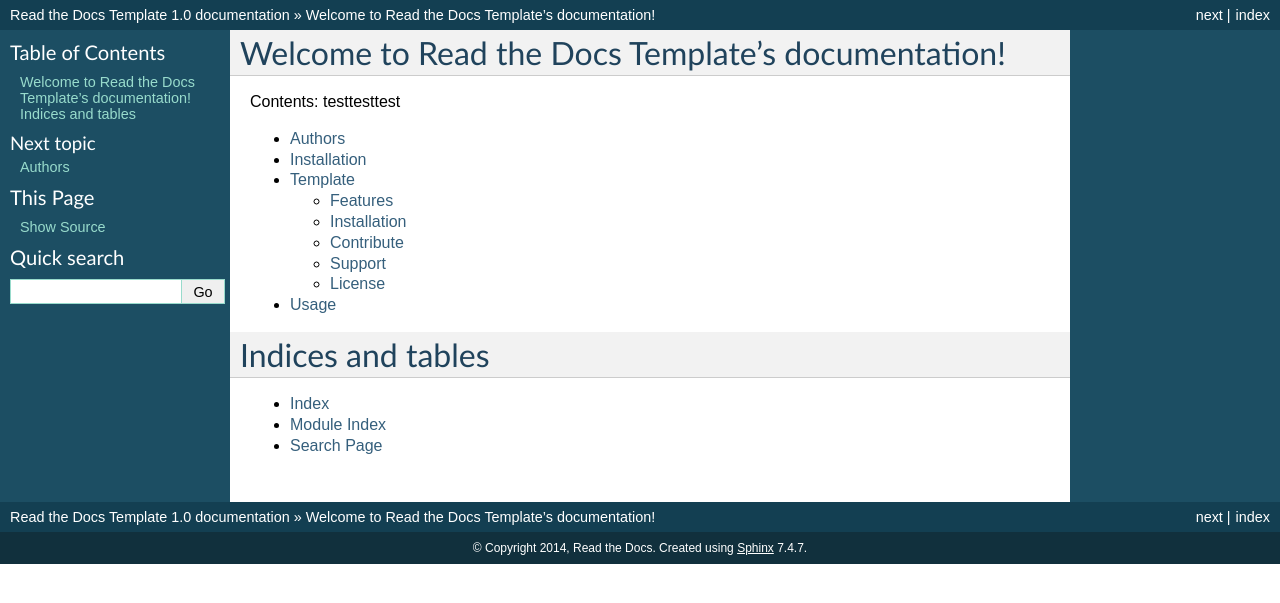
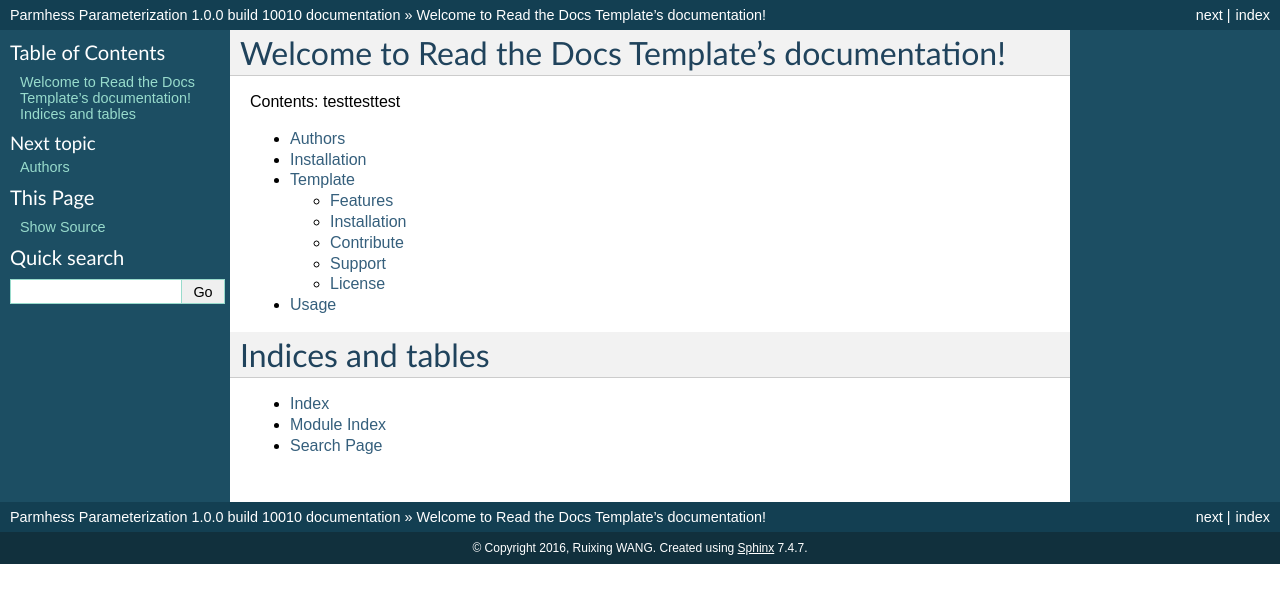
Before and after one commit to ruixingw/parmhess, a Sphinx documentation site: the page built from docs/index.rst, in a window 1280 px wide. Shown: the top 603 px of the page. Built offline with Sphinx 7.4.7, drawn with Linux system fonts in a browser that asks for light colours.

```diff
--- a/docs/AUTHORS.rst
+++ /dev/null
@@ -1,5 +0,0 @@
-Authors
--------
-
-* Eric (New contributor)
-* Anthony
--- a/docs/authors.rst
+++ b/docs/authors.rst
@@ -1 +1,4 @@
-.. include:: ../AUTHORS.rst
+Authors
+-------
+
+* Ruixing WANG
--- a/docs/conf.py
+++ b/docs/conf.py
@@ -43,8 +43,8 @@ source_suffix = '.rst'
 master_doc = 'index'
 
 # General information about the project.
-project = u'Read the Docs Template'
-copyright = u'2014, Read the Docs'
+project = 'Parmhess Parameterization'
+copyright = '2016, Ruixing WANG'
 
 # The version info for the project you're documenting, acts as replacement for
 # |version| and |release|, also used in various other places throughout the
@@ -53,7 +53,7 @@ copyright = u'2014, Read the Docs'
 # The short X.Y version.
 version = '1.0'
 # The full version, including alpha/beta/rc tags.
-release = '1.0'
+release = '1.0.0 build 10010'
 
 # The language for content autogenerated by Sphinx. Refer to documentation
 # for a list of supported languages.
@@ -226,8 +226,8 @@ latex_documents = [
 # One entry per manual page. List of tuples
 # (source start file, name, description, authors, manual section).
 man_pages = [
-    ('index', 'readthedocstemplate', u'Read the Docs Template Documentation',
-     [u'Read the Docs'], 1)
+    ('index', 'Parmhess', 'Parmhess Documentation',
+     ['Ruixing WANG'], 1)
 ]
 
 # If true, show URL addresses after external links.
@@ -240,9 +240,9 @@ man_pages = [
 # (source start file, target name, title, author,
 #  dir menu entry, description, category)
 texinfo_documents = [
-  ('index', 'ReadtheDocsTemplate', u'Read the Docs Template Documentation',
-   u'Read the Docs', 'ReadtheDocsTemplate', 'One line description of project.',
-   'Miscellaneous'),
+  ('index', 'Parmhess', 'Parmhess Documentation',
+   'Ruixing WANG', 'Parmhess', 'Parmhess for parameterization.',
+   'Force-field parameterization'),
 ]
 
 # Documents to append as an appendix to all manuals.
--- a/docs/contributing.rst
+++ /dev/null
@@ -1 +0,0 @@
-.. include:: ../CONTRIBUTING.rst
--- a/docs/history.rst
+++ /dev/null
@@ -1 +0,0 @@
-.. include:: ../HISTORY.rst
```
